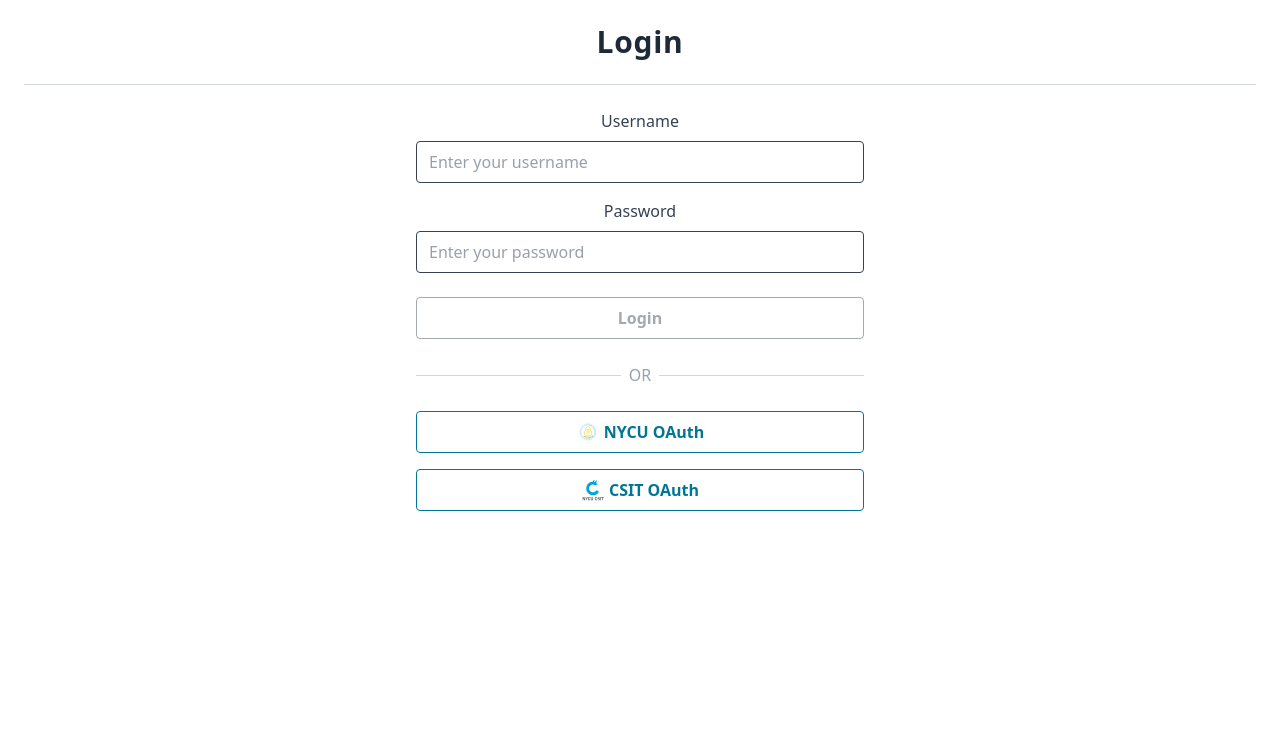
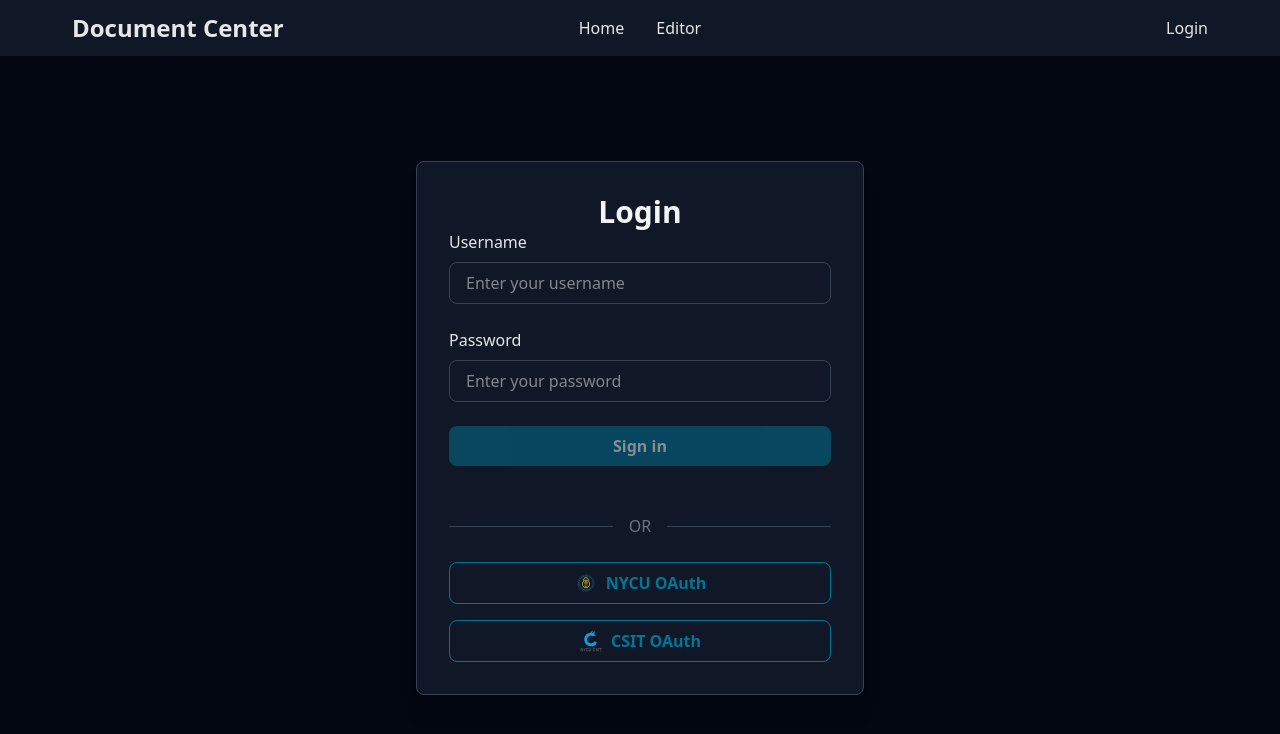
Before and after one commit to gainsborouo/NYCU_CND-Final-Project, a Vue app in the folder frontend/: page /login in a window 1280 px wide. Shown: the top 734 px of the page. Built offline with nearby package versions, Linux system fonts and the light colour scheme; no server answers.

Commit message:
feat: Add Navbar component and Editor view, update Home and Login views for improved layout and functionality

```diff
--- a/frontend/package.json
+++ b/frontend/package.json
@@ -9,6 +9,7 @@
     "preview": "vite preview"
   },
   "dependencies": {
+    "@tailwindcss/line-clamp": "^0.4.4",
     "@tailwindcss/vite": "^4.0.6",
     "axios": "^1.7.9",
     "dompurify": "^3.2.6",
--- a/frontend/src/App.vue
+++ b/frontend/src/App.vue
@@ -1,7 +1,7 @@
 <template>
   <div id="app" class="app-container">
-    <!-- <Navbar /> -->
-    <main class="content">
+    <Navbar />
+    <main class="content pt-14">
       <router-view />
     </main>
     <!-- <Footer /> -->
@@ -9,13 +9,13 @@
 </template>
 
 <script>
-// import Navbar from "./components/Navbar.vue";
+import Navbar from "./components/Navbar.vue";
 // import Footer from "./components/Footer.vue";
 
 export default {
   name: "App",
   components: {
-    // Navbar,
+    Navbar,
     // Footer,
   },
 };
--- a/frontend/src/assets/styles.css
+++ b/frontend/src/assets/styles.css
@@ -33,7 +33,7 @@ p {
 }
 
 a {
-  color: inherit;
+  /* color: inherit; */
   /* text-decoration: none; */
 }
 
--- /dev/null
+++ b/frontend/src/components/Navbar.vue
@@ -0,0 +1,63 @@
+<template>
+  <nav class="fixed top-0 left-0 right-0 z-50 bg-gray-900 px-8 py-3">
+    <div class="mx-auto flex items-center justify-between px-10">
+      <router-link to="/" class="text-2xl font-bold text-gray-200 w-60">
+        Document Center
+      </router-link>
+
+      <div class="flex-1 flex justify-center space-x-8">
+        <router-link
+          to="/"
+          class="text-gray-200 hover:text-cyan-700 transition-colors duration-300"
+        >
+          Home
+        </router-link>
+        <router-link
+          to="/editor"
+          class="text-gray-200 hover:text-cyan-700 transition-colors duration-300"
+        >
+          Editor
+        </router-link>
+      </div>
+
+      <div class="flex items-center w-60 justify-end">
+        <div v-if="!isLoggedIn" class="flex space-x-4">
+          <router-link
+            to="/login"
+            class="text-gray-200 hover:text-cyan-700 transition-colors duration-300"
+          >
+            Login
+          </router-link>
+        </div>
+        <div v-else class="flex items-center space-x-4">
+          <span class="text-gray-200">{{ username }}</span>
+          <button
+            @click="logout"
+            class="border border-cyan-700 text-cyan-700 px-3 py-1 rounded
+                   hover:bg-cyan-700 hover:text-black transition-all duration-300"
+          >
+            Logout
+          </button>
+        </div>
+      </div>
+    </div>
+  </nav>
+</template>
+
+<script>
+export default {
+  name: 'Navbar',
+  data() {
+    return {
+      isLoggedIn: false,
+      username: ''
+    }
+  },
+  methods: {
+    logout() {
+      this.isLoggedIn = false
+      this.username = ''
+    }
+  }
+}
+</script>
--- a/frontend/src/router/index.js
+++ b/frontend/src/router/index.js
@@ -1,7 +1,7 @@
 import { createRouter, createWebHistory } from "vue-router";
 import Home from "../views/Home.vue";
 import Login from "../views/Login.vue";
-import MarkdownEditor from "../views/MarkdownEditor.vue";
+import MarkdownEditor from "../views/Editor.vue";
 
 const routes = [
   {
@@ -15,7 +15,7 @@ const routes = [
     component: Login,
   },
   {
-    path: "/document",
+    path: "/editor",
     name: "MarkdownEditor",
     component: MarkdownEditor,
   },
--- a/frontend/src/views/MarkdownEditor.vue
+++ b/frontend/src/views/Editor.vue
@@ -1,11 +1,12 @@
 <template>
-  <div class="flex h-screen bg-gray-900 text-gray-100 font-sans">
+  <div class="flex h-[calc(100vh-3.5rem)] bg-gray-900 text-gray-100 font-sans">
     <!-- Markdown Editor -->
     <div
-      class="w-1/2 border-r border-gray-700 p-6 overflow-auto bg-gray-800"
+      class="w-1/2 border-r border-gray-700 flex bg-gray-800"
       @drop.prevent="handleDrop"
       @dragover.prevent
     >
+      <div class="flex-1 p-6">
         <textarea
           v-model="markdown"
           ref="textareaRef"
@@ -17,6 +18,7 @@
           class="w-full h-full p-4 font-mono text-sm border border-gray-700 rounded-lg resize-none focus:outline-none bg-gray-900 text-gray-100"
           placeholder="Write your markdown here..."
         ></textarea>
+      </div>
     </div>
 
     <!-- Rendered Output -->
--- a/frontend/src/views/Home.vue
+++ b/frontend/src/views/Home.vue
@@ -1,100 +1,214 @@
 <template>
-  <div class="text-gray-800 p-6">
-    <div class="max-w-7xl mx-auto text-center">
-      <h2
-        class="text-3xl font-bold mb-6 tracking-wide border-b border-gray-300 pb-6"
-      >
-        Document Center
-      </h2>
-
-      <div v-if="isLoggedIn" class="my-6">
-        <h2 class="text-2xl font-bold pb-4 text-gray-700">Available Courses</h2>
-        <div class="max-w-xl mx-auto overflow-x-auto rounded-lg shadow-md">
-          <table class="min-w-full divide-y divide-gray-200">
-            <thead class="bg-gray-100">
-              <tr>
-                <th
-                  scope="col"
-                  class="px-6 py-4 text-center text-xs font-semibold text-gray-600 uppercase tracking-wider"
-                >
-                  ID
-                </th>
-                <th
-                  scope="col"
-                  class="px-6 py-4 text-center text-xs font-semibold text-gray-600 uppercase tracking-wider"
-                >
-                  Name
-                </th>
-              </tr>
-            </thead>
-            <tbody class="bg-white divide-y divide-gray-200">
-              <tr
-                v-for="course in courses"
-                :key="course.id"
-                class="hover:bg-gray-50 transition-colors duration-200"
-              >
-                <td class="px-6 py-4 whitespace-nowrap text-center">
-                  <span class="text-sm font-medium text-gray-900">{{
-                    course.id
-                  }}</span>
-                </td>
-                <td class="px-6 py-4 whitespace-nowrap text-center">
-                  <span class="text-sm text-gray-900">{{ course.name }}</span>
-                </td>
-              </tr>
-            </tbody>
-          </table>
+  <div class="flex h-[calc(100vh-3.5rem)] bg-gray-950 text-gray-100 font-sans">
+    <!-- Not Logged In View -->
+    <div v-if="isLoggedIn" class="w-full flex items-center justify-center">
+      <div class="text-center space-y-6">
+        <h1 class="text-5xl font-bold text-gray-100">Document Center</h1>
+        <p class="text-xl text-gray-400 py-4">
+          A collaborative platform for managing and sharing documents
+        </p>
+        <div class="pt-8">
+          <router-link
+            to="/login"
+            class="px-6 py-3 bg-cyan-700 text-white rounded-lg hover:bg-cyan-600 transition-colors duration-300"
+          >
+            Get Started
+          </router-link>
         </div>
       </div>
+    </div>
 
-      <div v-else class="my-6">
-        <p class="mb-4">
-          You are not logged in. Please go to the
-          <router-link to="/login" class="underline">Login</router-link>
-          page.
-        </p>
+    <!-- Logged In View -->
+    <div v-else class="w-full p-6 overflow-auto">
+      <div class="max-w-6xl mx-auto">
+        <div class="flex justify-between items-center mb-8">
+          <h2 class="text-2xl font-bold text-gray-100">Your Documents</h2>
+          <router-link
+            to="/editor"
+            class="px-4 py-2 bg-cyan-700 text-white rounded-lg hover:bg-cyan-600 transition-colors duration-300 flex items-center gap-2"
+          >
+            <svg
+              xmlns="http://www.w3.org/2000/svg"
+              class="h-5 w-5"
+              viewBox="0 0 20 20"
+              fill="currentColor"
+            >
+              <path
+                fill-rule="evenodd"
+                d="M10 3a1 1 0 011 1v5h5a1 1 0 110 2h-5v5a1 1 0 11-2 0v-5H4a1 1 0 110-2h5V4a1 1 0 011-1z"
+                clip-rule="evenodd"
+              />
+            </svg>
+            New Document
+          </router-link>
+        </div>
+
+        <!-- Documents Grid -->
+        <div class="grid grid-cols-1 md:grid-cols-2 xl:grid-cols-3 gap-6">
+          <div
+            v-for="doc in documents"
+            :key="doc.id"
+            class="flex flex-col bg-gray-800 rounded-lg overflow-hidden border border-gray-700"
+          >
+            <div class="p-6 flex-grow">
+              <div class="flex justify-between items-start mb-4">
+                <h3 class="text-lg font-semibold text-gray-100 truncate mr-4">
+                  {{ doc.title }}
+                </h3>
+                <span
+                  :class="getStatusClass(doc.status)"
+                  class="px-2 py-1 rounded-full text-xs whitespace-nowrap"
+                >
+                  {{ doc.status }}
+                </span>
+              </div>
+
+              <p class="text-gray-400 text-sm mb-4 line-clamp-2 h-[2.5rem] overflow-hidden">
+                {{ doc.content }}
+              </p>
+
+              <div class="flex items-center text-xs text-gray-400 gap-2 mt-2">
+                <span class="text-cyan-500">{{ doc.type }}</span>
+                <span>•</span>
+                <span>{{ doc.lastEdited }}</span>
+              </div>
+            </div>
+
+            <div class="px-6 py-4 border-t border-gray-700 bg-gray-800/50">
+              <div class="flex justify-end gap-3">
+                <!-- Draft actions -->
+                <template v-if="doc.status === 'Draft'">
+                  <button
+                    @click="editDocument(doc.id)"
+                    class="text-xs px-3 py-1.5 border border-cyan-700 text-cyan-700 rounded hover:bg-cyan-700 hover:text-white transition-colors duration-200"
+                  >
+                    Edit
+                  </button>
+                  <button
+                    @click="submitForReview(doc.id)"
+                    class="text-xs px-3 py-1.5 bg-cyan-700 text-white rounded hover:bg-cyan-600 transition-colors duration-200"
+                  >
+                    Submit for Review
+                  </button>
+                </template>
+
+                <!-- Pending Review actions -->
+                <template v-if="doc.status === 'Pending Review'">
+                  <button
+                    v-if="isReviewer"
+                    @click="reviewDocument(doc.id)"
+                    class="text-xs px-3 py-1.5 bg-cyan-700 text-white rounded hover:bg-cyan-600 transition-colors duration-200"
+                  >
+                    Review
+                  </button>
+                  <span v-else class="text-xs text-gray-400">
+                    Waiting for review...
+                  </span>
+                </template>
+
+                <!-- Published actions -->
+                <template v-if="doc.status === 'Published'">
+                  <button
+                    @click="viewDocument(doc.id)"
+                    class="text-xs px-3 py-1.5 bg-cyan-700 text-white rounded hover:bg-cyan-600 transition-colors duration-200"
+                  >
+                    View
+                  </button>
+                  <button
+                    @click="createNewVersion(doc.id)"
+                    class="text-xs px-3 py-1.5 border border-cyan-700 text-cyan-700 rounded hover:bg-cyan-700 hover:text-white transition-colors duration-200"
+                  >
+                    New Version
+                  </button>
+                </template>
+              </div>
+            </div>
+          </div>
+        </div>
       </div>
     </div>
   </div>
 </template>
 
 <script>
-import { ref, computed, onMounted } from "vue";
-import axios from "axios";
+import { ref, computed } from "vue";
 import { authStore } from "../store/auth";
 
 export default {
   name: "Home",
   setup() {
     const isLoggedIn = computed(() => !!authStore.token);
-    const courses = ref([]);
-    const apiBase = import.meta.env.VITE_API_BASE_URL;
+    const isReviewer = ref(true);
 
-    const fetchCourses = async () => {
-      try {
-        const response = await axios.get(`${apiBase}/courses`, {
-          headers: {
-            Authorization: `Bearer ${authStore.token}`,
-          },
-        });
-        courses.value = response.data;
-      } catch (error) {
-        console.error("Failed to fetch courses", error);
-      }
+    const documents = ref([
+      {
+        id: 1,
+        title: "Test Document",
+        content:
+          "This is a test document that shows how the layout will look with actual content...",
+        lastEdited: "2 days ago",
+        type: "Markdown",
+        status: "Draft",
+      },
+      {
+        id: 2,
+        title: "Pending Review Doc",
+        content: "This document is waiting for review...",
+        lastEdited: "1 day ago",
+        type: "Markdown",
+        status: "Pending Review",
+      },
+      {
+        id: 3,
+        title: "Published Document",
+        content: "This is a published document...",
+        lastEdited: "5 days ago",
+        type: "Markdown",
+        status: "Published",
+      },
+    ]);
+
+    const getStatusClass = (status) => {
+      const classes = {
+        Draft: "bg-gray-600 text-white",
+        "Pending Review": "bg-yellow-600 text-white",
+        Published: "bg-green-600 text-white",
+        Rejected: "bg-red-600 text-white",
+      };
+      return classes[status] || "bg-gray-600 text-white";
     };
 
-    onMounted(() => {
-      if (isLoggedIn.value) {
-        fetchCourses();
-      }
-    });
+    const submitForReview = (docId) => {
+      // TODO: Implement submit for review logic
+    };
+
+    const editDocument = (docId) => {
+      // TODO: Implement edit logic
+    };
+
+    const reviewDocument = (docId) => {
+      // TODO: Implement review logic
+    };
+
+    const viewDocument = (docId) => {
+      // TODO: Implement view logic
+    };
+
+    const createNewVersion = (docId) => {
+      // TODO: Implement new version logic
+    };
 
     return {
       isLoggedIn,
-      courses,
+      isReviewer,
+      documents,
+      getStatusClass,
+      submitForReview,
+      editDocument,
+      reviewDocument,
+      viewDocument,
+      createNewVersion,
     };
   },
 };
 </script>
-
-<style scoped></style>
--- a/frontend/src/views/Login.vue
+++ b/frontend/src/views/Login.vue
@@ -1,16 +1,14 @@
 <template>
-  <div class="text-gray-800 p-6">
-    <div class="max-w-7xl mx-auto text-center">
-      <h2
-        class="text-3xl font-bold mb-6 tracking-wide border-b border-gray-300 pb-6"
-      >
+  <div class="flex h-[calc(100vh-3.5rem)] bg-gray-950 text-gray-100 font-sans">
+    <div class="w-full flex items-center justify-center p-6">
+      <div class="w-full max-w-md bg-gray-900 rounded-lg p-8 shadow-xl border border-gray-700">
+        <h2 class="text-3xl font-bold mb-6 text-center text-gray-100">
           Login
         </h2>
 
-      <div class="my-6 max-w-md mx-auto">
+        <div class="space-y-6">
           <div>
-          <div class="mb-4">
-            <label for="username" class="block mb-2 text-gray-700 font-medium">
+            <label for="username" class="block mb-2 text-gray-200 font-medium">
               Username
             </label>
             <input
@@ -18,12 +16,14 @@
               type="text"
               v-model="username"
               placeholder="Enter your username"
-              class="w-full px-3 py-2 border rounded text-gray-700 focus:outline-none focus:bg-gray-100 hover:shadow-lg hover:bg-gray-50 transition duration-200"
+              class="w-full px-4 py-2 bg-gray-900 border border-gray-700 rounded-lg text-gray-100
+                     focus:outline-none focus:border-cyan-700 focus:ring-1 focus:ring-cyan-700
+                     transition duration-200"
             />
           </div>
 
-          <div class="mb-6">
-            <label for="password" class="block mb-2 text-gray-700 font-medium">
+          <div>
+            <label for="password" class="block mb-2 text-gray-200 font-medium">
               Password
             </label>
             <input
@@ -31,53 +31,63 @@
               type="password"
               v-model="password"
               placeholder="Enter your password"
-              class="w-full px-3 py-2 border rounded text-gray-700 focus:outline-none focus:bg-gray-100 hover:shadow-lg hover:bg-gray-50 transition duration-200"
+              class="w-full px-4 py-2 bg-gray-900 border border-gray-700 rounded-lg text-gray-100
+                     focus:outline-none focus:border-cyan-700 focus:ring-1 focus:ring-cyan-700
+                     transition duration-200"
             />
           </div>
 
           <button
             @click="localLogin"
             :disabled="!username || !password"
-            class="w-full border border-gray-600 text-gray-600 font-bold py-2 px-4 rounded transition-colors duration-200 hover:bg-gray-100 transform hover:scale-105 disabled:opacity-50 disabled:cursor-not-allowed disabled:pointer-events-none"
+            class="w-full bg-cyan-700 text-white font-bold py-2 px-4 rounded-lg
+                   transition-colors duration-200 hover:bg-cyan-600
+                   disabled:opacity-50 disabled:cursor-not-allowed"
           >
-            Login
+            Sign in
           </button>
+
+          <div class="flex items-center my-6">
+            <hr class="flex-grow border-t border-gray-700" />
+            <span class="px-4 text-gray-500">OR</span>
+            <hr class="flex-grow border-t border-gray-700" />
           </div>
 
-        <div class="flex items-center mt-6">
-          <hr class="flex-grow border-t border-gray-300" />
-          <span class="mx-2 text-gray-400">OR</span>
-          <hr class="flex-grow border-t border-gray-300" />
-        </div>
-
-        <div class="mt-6 text-center">
+          <div class="space-y-4">
             <button
               v-if="!isTokenReceived"
               @click="NYCUOAuthLogin"
-            class="w-full border border-cyan-700 text-cyan-700 font-bold py-2 px-4 rounded transition-colors duration-200 hover:bg-gray-100 flex items-center justify-center transform hover:scale-105"
+              class="w-full border border-cyan-700 text-cyan-700 font-bold py-2 px-4 rounded-lg
+                     transition-colors duration-200 hover:bg-cyan-700 hover:text-white
+                     flex items-center justify-center"
             >
               <img
                 src="/images/nycu-oauth.svg"
                 alt="NYCU Logo"
-              class="w-6 h-6 mr-1"
+                class="w-6 h-6 mr-2"
               />
               NYCU OAuth
             </button>
+
             <button
               v-if="!isTokenReceived"
               @click="CSITOAuthLogin"
-            class="mt-4 w-full border border-cyan-700 text-cyan-700 font-bold py-2 px-4 rounded transition-colors duration-200 hover:bg-gray-100 flex items-center justify-center transform hover:scale-105"
+              class="w-full border border-cyan-700 text-cyan-700 font-bold py-2 px-4 rounded-lg
+                     transition-colors duration-200 hover:bg-cyan-700 hover:text-white
+                     flex items-center justify-center"
             >
               <img
                 src="/images/csit-oauth.svg"
                 alt="CSIT Logo"
-              class="w-6 h-6 mr-1"
+                class="w-6 h-6 mr-2"
               />
               CSIT OAuth
             </button>
-          <p v-else class="mt-2 text-green-600 font-semibold">
+
+            <p v-if="isTokenReceived" class="text-center text-cyan-500 font-semibold">
               Login successful. Redirecting...
             </p>
+          </div>
         </div>
       </div>
     </div>
```
Also changed, not shown: 1 other file (tests, documents, lock files or other folders). Lines whose indentation alone changed are shown as unchanged.
